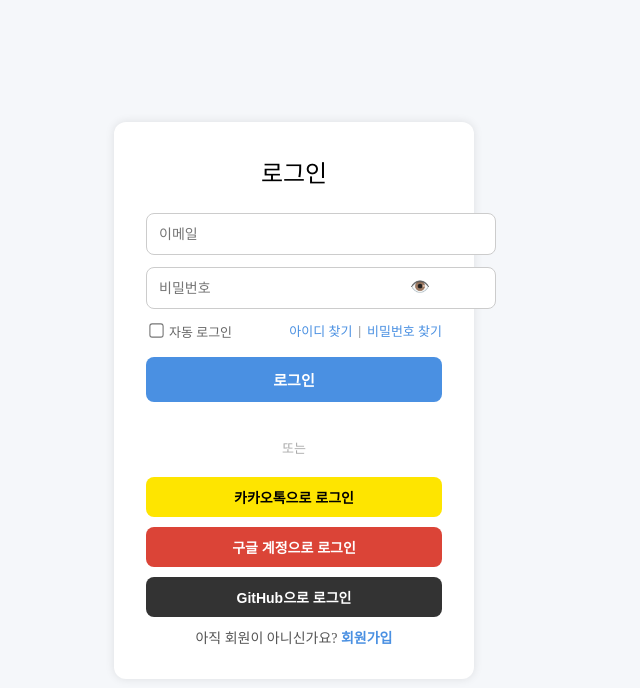
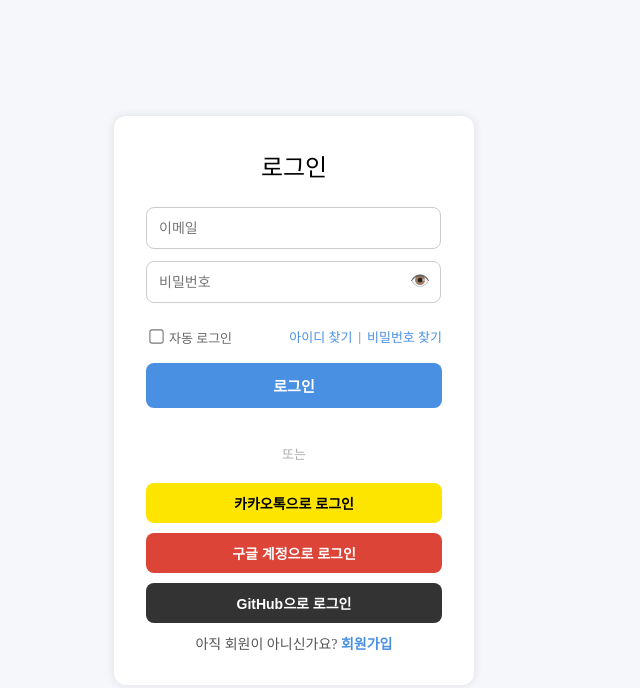
Before and after one commit to fpdlqm21/react-spring-app, a React (Create React App) app in the folder frontend/: page /login in a window 1280 px wide. Shown: the top 688 px of the page, without its empty margins (346-986 px from the left). Built offline with nearby package versions, Linux system fonts and the light colour scheme.

Commit message:
스타일수정

```diff
--- a/frontend/src/pages/Login.js
+++ b/frontend/src/pages/Login.js
@@ -17,7 +17,7 @@
         <Input type="email" placeholder="이메일" />
 
         <PasswordWrap>
-          <Input
+          <PasswordInput
             type={showPassword ? "text" : "password"}
             placeholder="비밀번호"
             value={password}
@@ -55,9 +55,7 @@
         {/* 회원가입 링크 추가 */}
         <BottomText>
           아직 회원이 아니신가요?{" "}
-          <SignUpLink onClick={() => navigate("/signup")}>
-            회원가입
-          </SignUpLink>
+          <SignUpLink onClick={() => navigate("/signup")}>회원가입</SignUpLink>
         </BottomText>
       </LoginBox>
     </Wrapper>
@@ -91,17 +89,22 @@
 `;
 
 const Input = styled.input`
-  width: 100%;
+  width: 95%;
   padding: 12px;
-  padding-right: 40px;
+  padding-right: 0;
   margin-bottom: 12px;
   border: 1px solid #ccc;
   border-radius: 8px;
   font-size: 14px;
 `;
 
+const PasswordInput = styled(Input)`
+  padding-right: 0;
+`;
+
 const PasswordWrap = styled.div`
   position: relative;
+  margin-bottom: 12px;
 `;
 
 const ToggleBtn = styled.button`
--- a/frontend/src/pages/SignUp.styles.js
+++ b/frontend/src/pages/SignUp.styles.js
@@ -24,9 +24,9 @@
 `;
 
 export const Input = styled.input`
-  width: 100%;
+  width: 95%;
   padding: 12px;
-  padding-right: 40px;
+  padding-right: 0;
   margin-bottom: 12px;
   border: 1px solid #ccc;
   border-radius: 8px;
```
